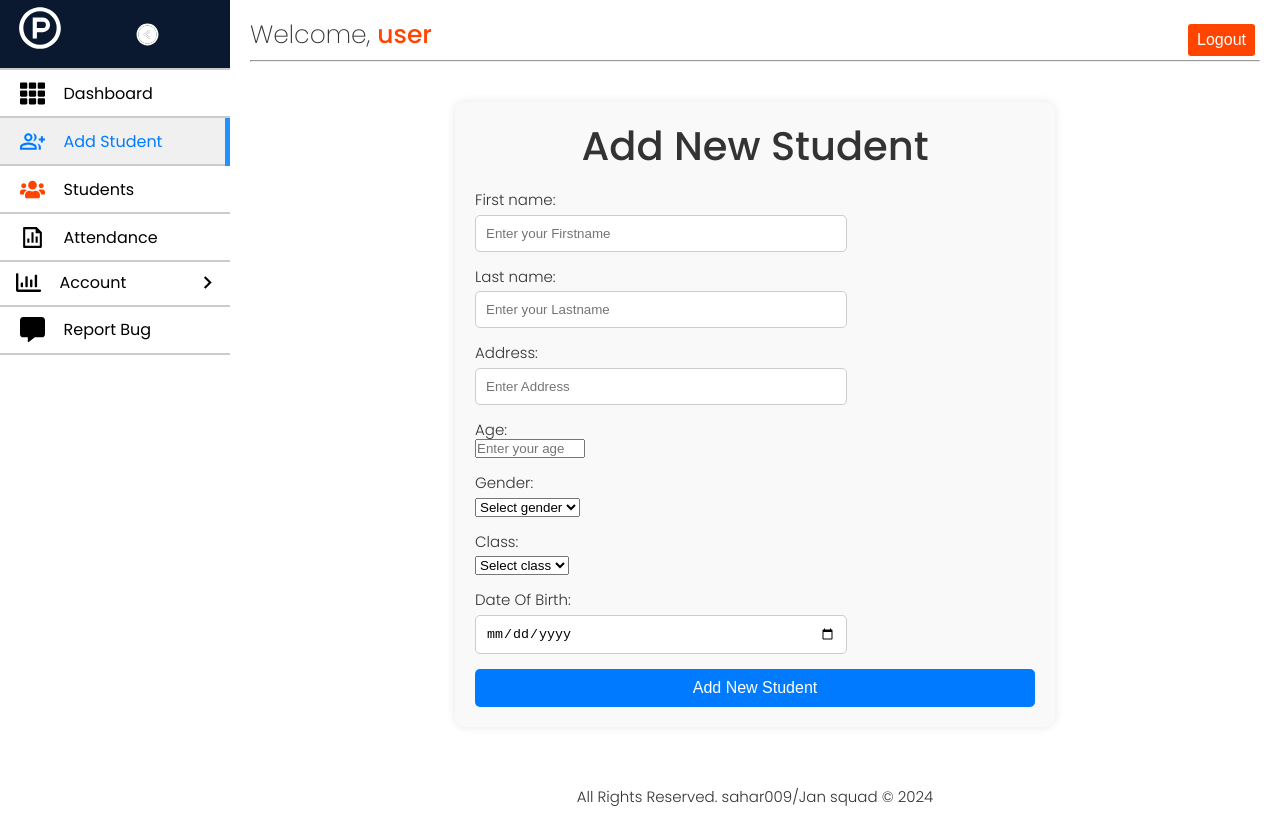
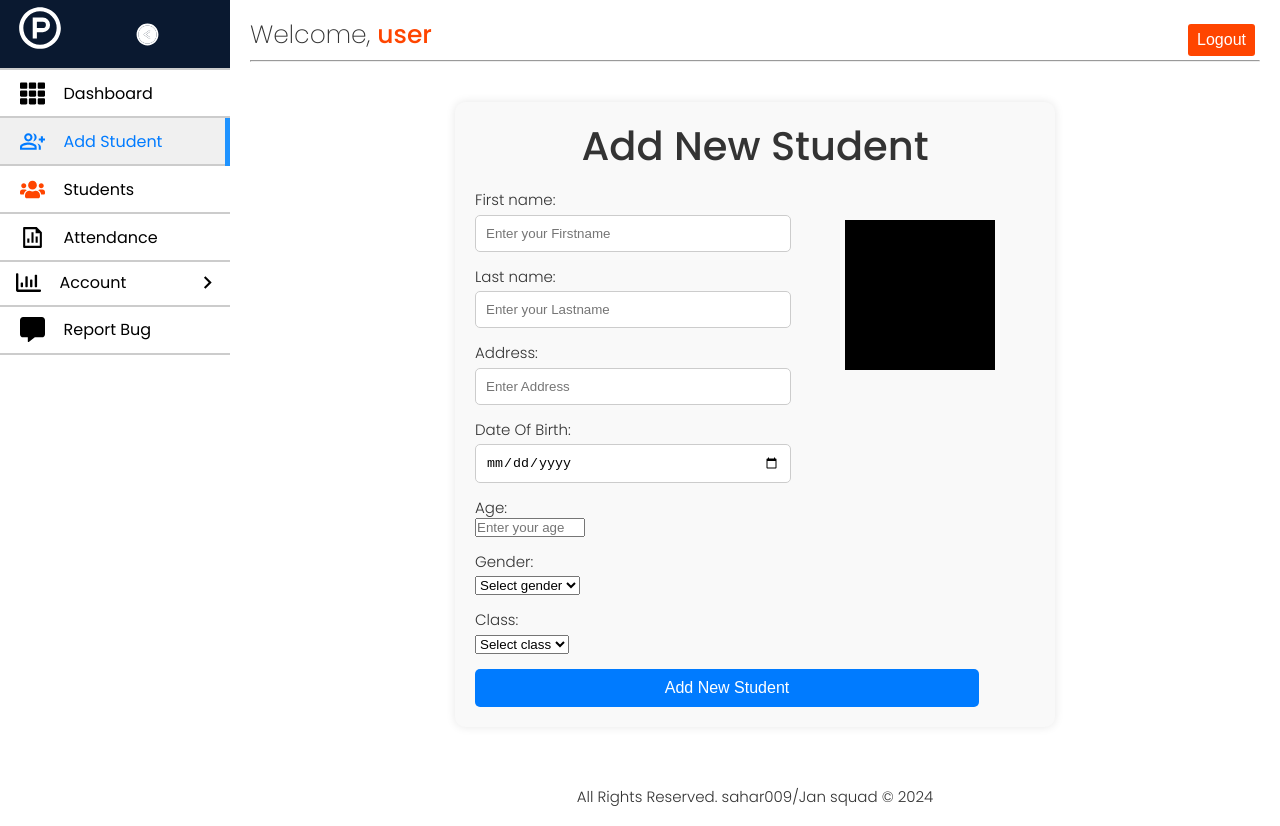
Before and after one commit to Sahar009/jan-dash, a React (Create React App) app: page /add-student in a window 1280 px wide. Built offline with nearby package versions, Linux system fonts and the light colour scheme.

Commit message:
modification on addstudent

```diff
--- a/src/pages/dashboard/addstudent/AddStudent.js
+++ b/src/pages/dashboard/addstudent/AddStudent.js
@@ -9,8 +9,6 @@ function AddStudent() {
         <section>
         <div className="card">
                 <h1>Add New Student</h1>
-                {/* Photo: <input className=" StudentPhoto" type="text" name="image"
-            value={student.image || ""} onChange={}></input><br/> */}
             <div className="inputfield ">
               <p>First name:</p> <input type="text" placeholder='Enter your Firstname'
                ></input><br/>
@@ -23,13 +21,18 @@ function AddStudent() {
               ></input><br/>
             </div>
             <div className="inputfield ">
+            <p>Date Of Birth:</p> <input className=" dob field" type="date" name="dob"
+              value></input><br/>
+            </div>
+
+            <div className="inputfield ">
               <p>Age:</p> <input className=" age field" type="number" placeholder="Enter your age" maxlength="2" pattern="^[0-9]{2}$"
               required title="Enter numbers only"></input><br/>
             </div>
             <div class="inputfield">
         <label for="gender"><p>Gender:</p> </label>
-        <select id="gender" name="gender">
-            <option value="" disabled selected>Select gender</option>
+        <select className="options" >
+            <option value="">Select gender</option>
             <option value="male">Male</option>
             <option value="female">Female</option>
             <option value="other">Other</option>
@@ -37,28 +40,21 @@ function AddStudent() {
         </div>
 
             <div className="inputfield ">
-            <label for="gender"><p>Class:</p> </label>
-        <select id="gender" name="gender">
-            <option value="" disabled selected>Select class</option>
-            <option value="male">JSS1</option>
-            <option value="female">JSS2</option>
-            <option value="other">JSS3</option>
-            <option value="other">SSS1</option>
-            <option value="other">SSS2</option>
-            <option value="other">SSS3</option>
-
+            <label for="class"><p>Class:</p> </label>
+        <select className="options">
+            <option value="" >Select class</option>
+            <option value="">JSS1</option>
+            <option value="">JSS2</option>
+            <option value="">JSS3</option>
+            <option value="">SSS1</option>
+            <option value="">SSS2</option>
+            <option value="">SSS3</option>
         </select>
             </div>
-            <div className="inputfield ">
-            <p>Date Of Birth:</p> <input className=" dob field" type="date" name="dob"
-              value></input><br/>
-            </div>
+            <div className='section-2'></div>
+           <button className="btn" onClick={""}>Add New Student</button>
+        </div>
 
-
-
-
-            <button className="btn" onClick={""}>Add New Student</button>
-        </div>
             </section>
     );
 }
--- a/src/pages/dashboard/addstudent/addstudent.css
+++ b/src/pages/dashboard/addstudent/addstudent.css
@@ -1,3 +1,6 @@
+
+
+
 .card {
   max-width: 600px;
   margin: 0 auto;
@@ -5,7 +8,11 @@
   background-color: #f9f9f9;
   border-radius: 10px;
   box-shadow: 0 0 10px rgba(0, 0, 0, 0.1);
-
+  position: relative;
+  display: flex;
+  flex-direction: column;
+  align-items: left;
+  justify-content: center;
 }
 
 .card h1 {
@@ -15,7 +22,8 @@
 
 .inputfield {
   margin-bottom: 15px;
-  width: 70%;
+  width: 60%;
+  align-items: center;
 }
 
 label {
@@ -26,9 +34,7 @@ label {
 }
 
 input[type="text"],
-input[type="radio"],
-input[type="date"]
- {
+input[type="date"] {
   width: calc(100% - 20px);
   padding: 10px;
   margin-top: 5px;
@@ -37,18 +43,17 @@ input[type="date"]
   box-sizing: border-box;
 }
 
-input[type="number"]{
-width: 110px;
+input[type="number"] {
+  width: 110px;
 }
 
-.gender-label {
-  display: inline-block;
-  margin-right: 10px;
+.options {
+  cursor: pointer;
 }
 
 .btn {
   display: block;
-  width: 100%;
+  width: 90%;
   padding: 10px;
   background-color: #007BFF;
   color: white;
@@ -61,3 +66,13 @@ width: 110px;
 .btn:hover {
   background-color: #0056b3;
 }
+
+.section-2 {
+  background-color: black;
+  width: 150px;
+  height: 150px;
+  position: absolute;
+  top: 118px;
+  right: 60px;
+
+}
```
